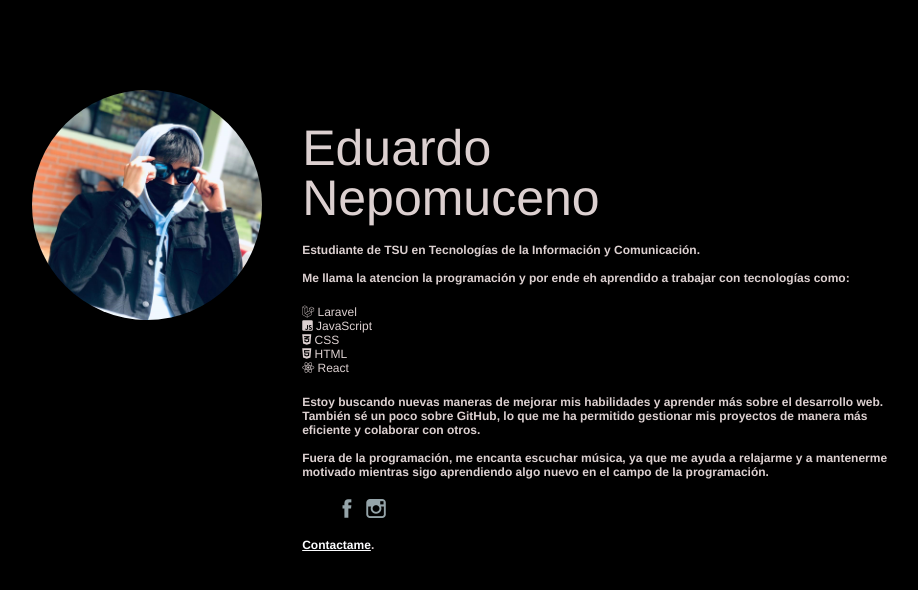
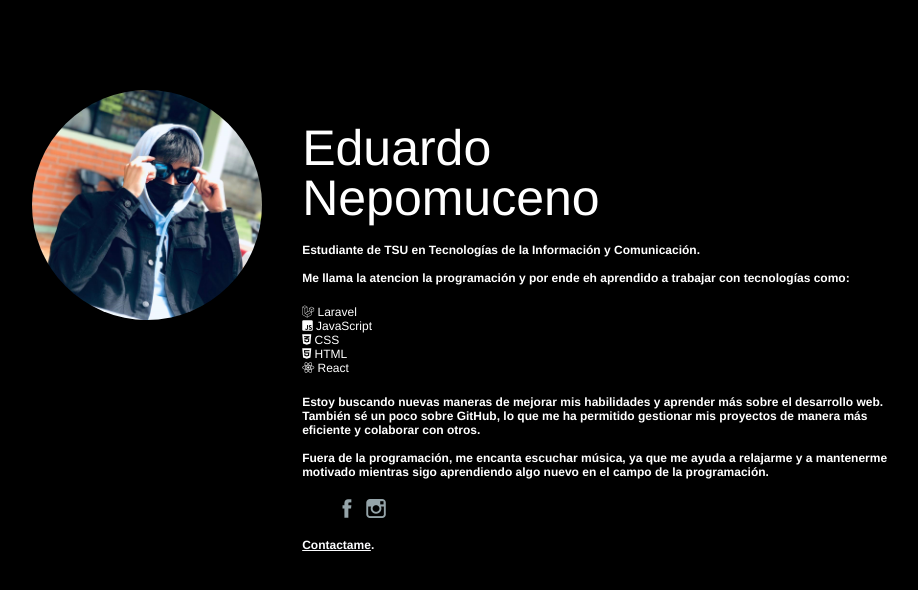
Before and after one commit to EduardoN3/nepo, a plain HTML site: page index.html in a window 1280 px wide. Shown: the whole page, without its empty margins (83-1001 px from the left). Drawn offline with Linux system fonts and the light colour scheme.

Commit message:
Update style.css

```diff
--- a/css/style.css
+++ b/css/style.css
@@ -2,7 +2,7 @@
 
 html {
     background-color: #000000;
-    color: #dcd0d0;
+    color: #ffffff;
     font: 12px "Helvetica Neue", Arial;
 }
 body {
```
